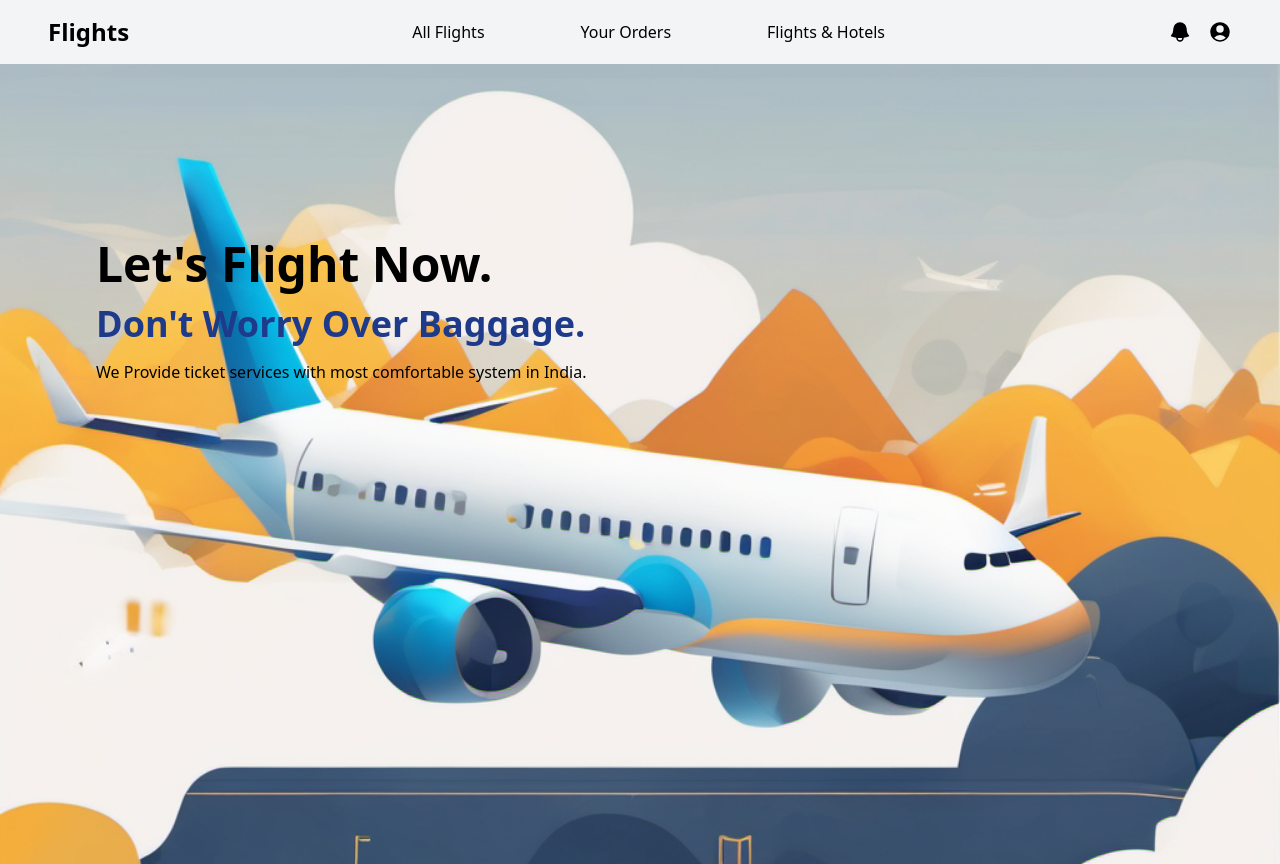
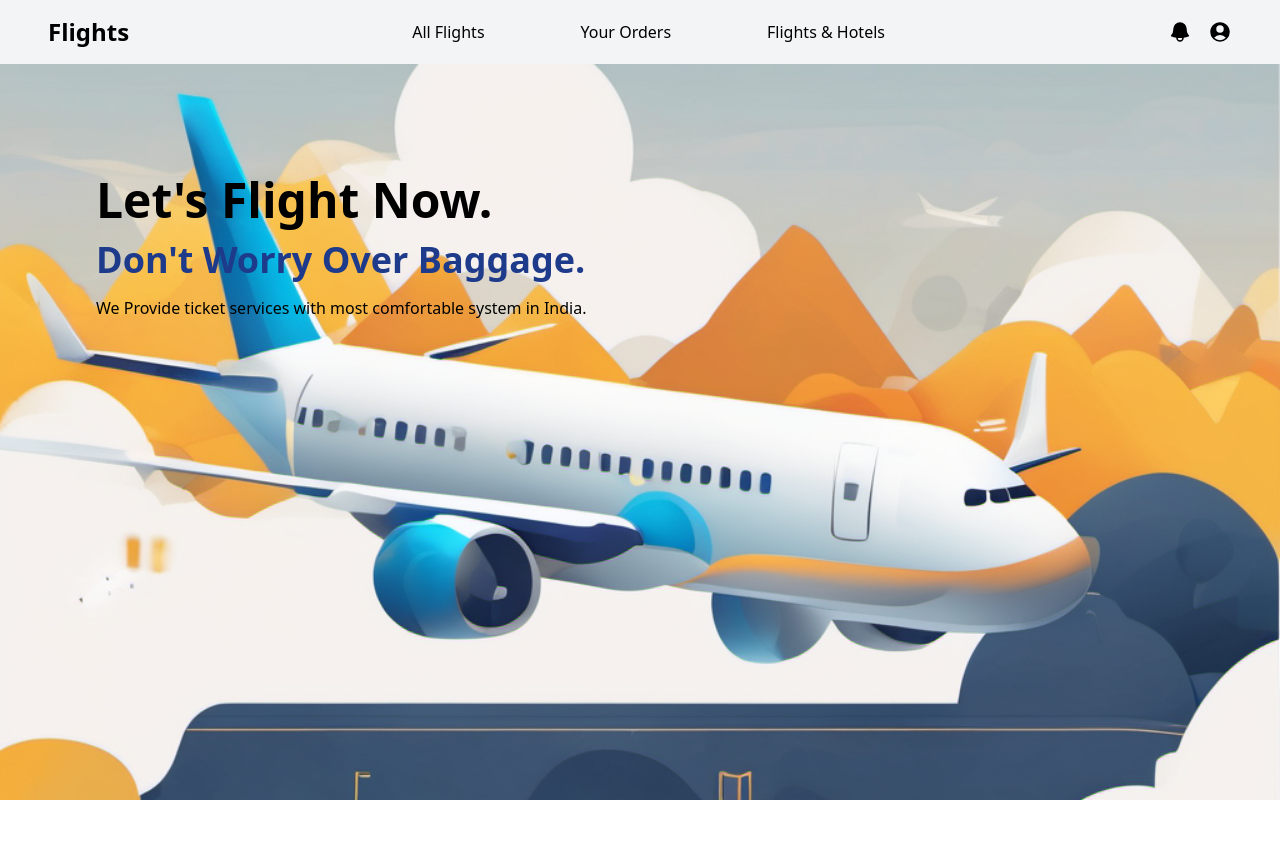
Before and after one commit to Himanshu0422/Flight-Booking, a React (Create React App) app in the folder client/: page / in a window 1280 px wide. After the commit the page ends 800 px from the top, so only its background shows below. Built offline with nearby package versions, Linux system fonts and the light colour scheme.

Commit message:
layout file

```diff
--- a/client/src/App.js
+++ b/client/src/App.js
@@ -1,13 +1,12 @@
-import Navbar from "./components/Navbar";
+import Layout from "./components/Layout";
 import Home from './pages/Home';
 
 function App() {
-  return (
-    <div className="App">
-      <Navbar/>
-      <Home />
-    </div>
-  );
+	return (
+		<Layout>
+			<Home />
+		</Layout>
+	);
 }
 
 export default App;
--- a/client/src/components/HomePage/Main.js
+++ b/client/src/components/HomePage/Main.js
@@ -8,7 +8,7 @@ const Main = () => {
         backgroundImage: `url(${backgroundImage})`,
     };
     return (
-        <div style={backgroundStyles} className='relative h-[100vh] w-[100%] bg-cover bg-center max-sm:flex max-sm:justify-center'>
+        <div style={backgroundStyles} className='h-[100vh] w-[100%] bg-cover bg-center max-sm:flex max-sm:justify-center'>
             <Intro />
         </div>
     )
--- /dev/null
+++ b/client/src/components/Layout.js
@@ -0,0 +1,17 @@
+import React from 'react'
+import Navbar from './Navbar'
+
+const Layout = ({children}) => {
+    return (
+        <div className='relative'>
+            <div className='z-10 w-full fixed'>
+                <Navbar />
+            </div>
+            <div>
+                {children}
+            </div>
+        </div>
+    )
+}
+
+export default Layout;
--- a/client/src/pages/Home.js
+++ b/client/src/pages/Home.js
@@ -3,9 +3,9 @@ import Main from '../components/HomePage/Main';
 
 const Home = () => {
 	return (
-		<div>
+		<>
 			<Main />
-		</div>
+		</>
 	)
 }
 
```
